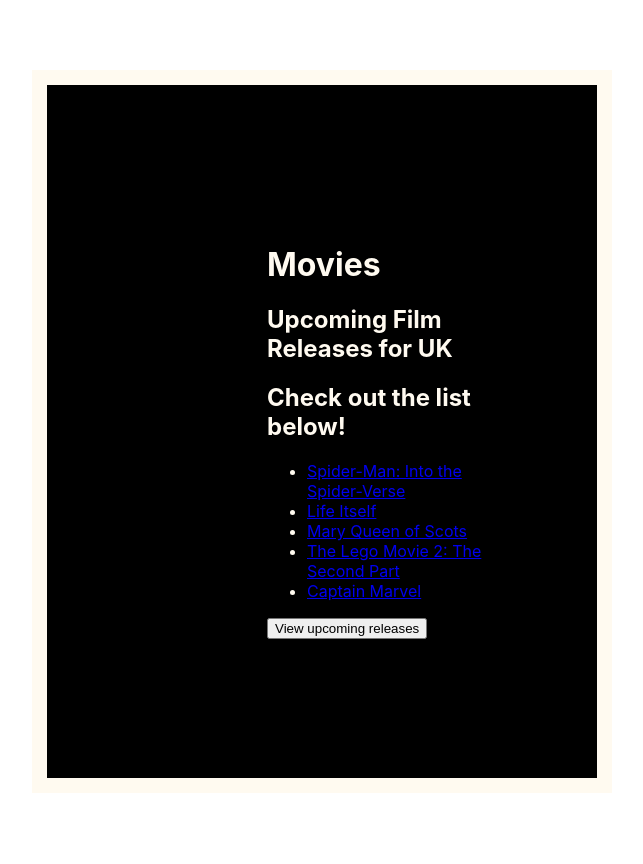
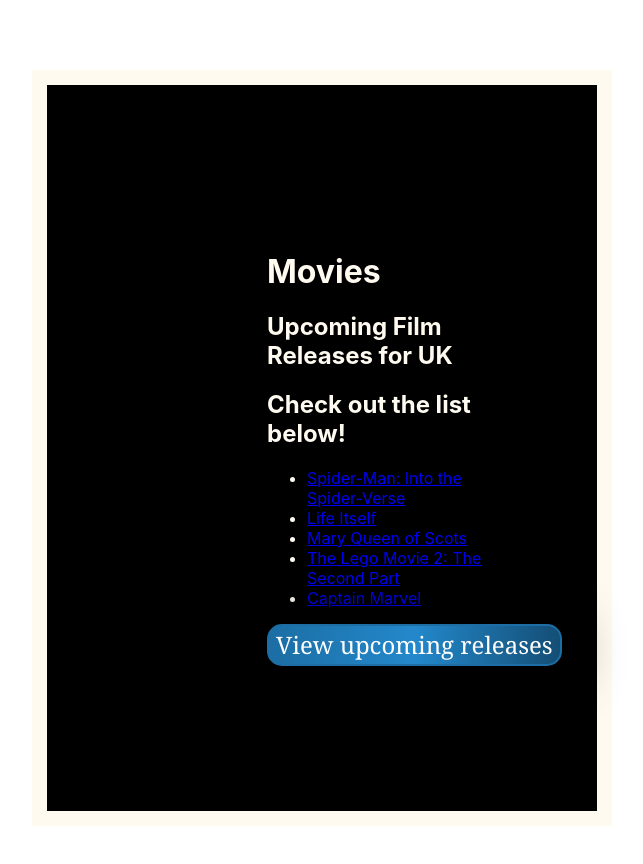
Before and after one commit to AmyBrowneDesigns/cc_movies_list_hw_react, a React (Create React App) app: page / in a window 1280 px wide. Shown: the top 864 px of the page, without its empty margins (368-1011 px from the left). Built offline with nearby package versions, Linux system fonts and the light colour scheme.

Commit message:
made button

```diff
--- a/src/containers/FilmConsole.js
+++ b/src/containers/FilmConsole.js
@@ -1,5 +1,6 @@
 import {useState} from 'react';
 import FilmList from '../components/FilmList';
+import './FilmConsole.css';
 
 const FilmConsole = () => {
 
@@ -35,8 +36,8 @@
         <>
         <h2>Upcoming Film Releases for UK</h2>
         <FilmList films = {films}/>
-        <form className="button" action="https://www.imdb.com/calendar/?region=gb" target="_blank">
-            <input type="submit" value= "View upcoming releases" />
+        <form action="https://www.imdb.com/calendar/?region=gb" target="_blank">
+            <input className="button" type="submit" value= "View upcoming releases" />
         </form>
         </>
     );
```
Also changed, not shown: 1 other file (tests, documents, lock files or other folders).
